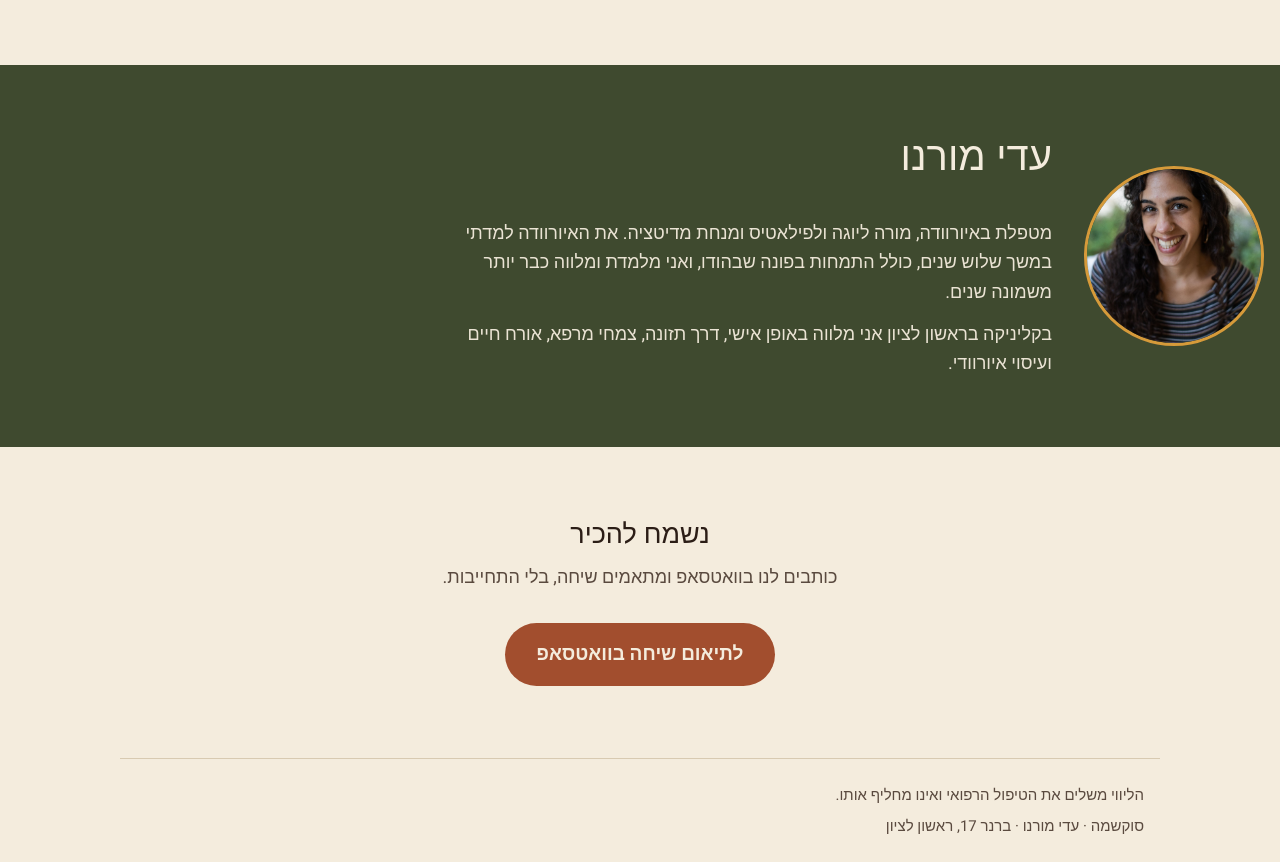
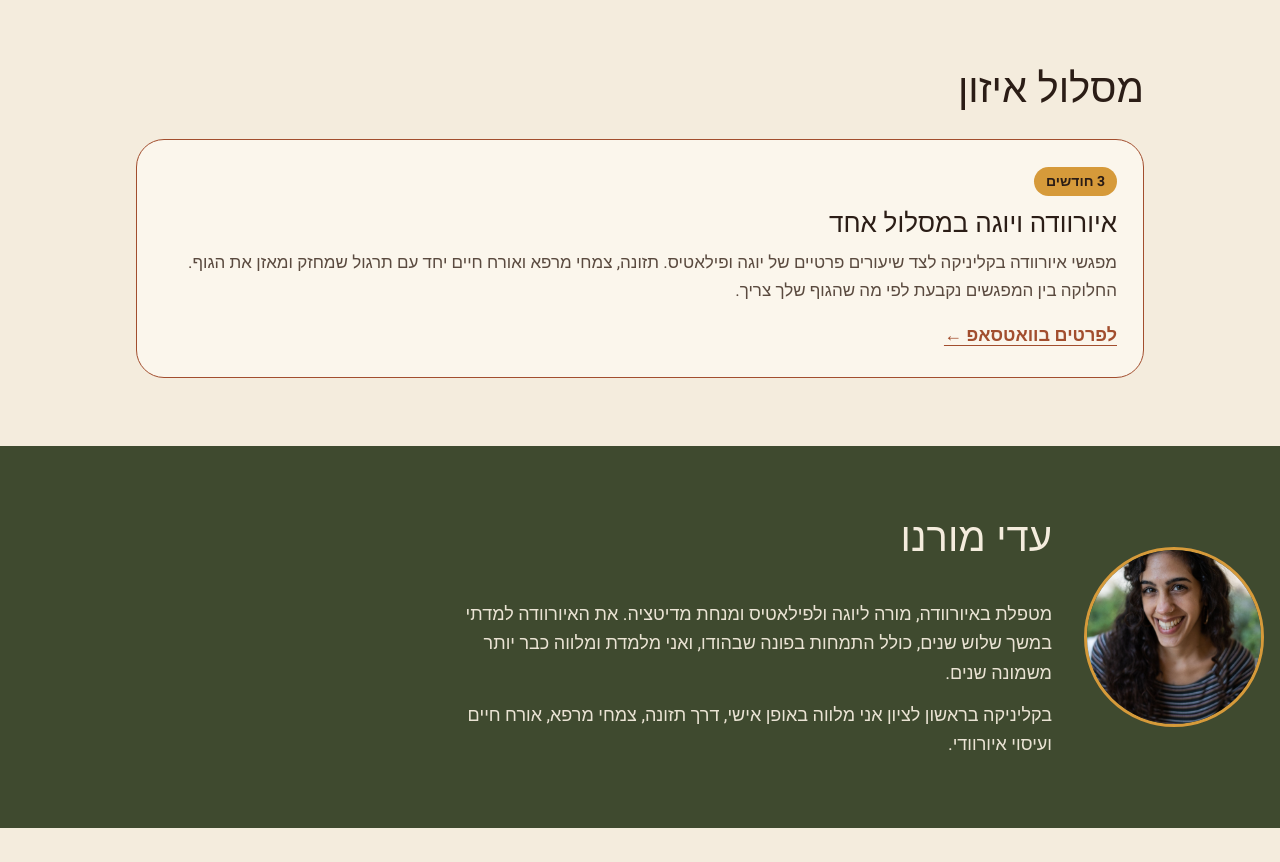
Before and after one commit to adisharabi93/sukshma-site, a plain HTML site: page ayurveda-rishon-lezion/index.html in a window 1280 px wide. Shown: the part 1780-2642 px from the top of the page. Drawn offline with Linux system fonts and the light colour scheme.

Commit message:
Add Balance track (yoga + Ayurveda) to private and Ayurveda pages and terms
Co-Authored-By: Claude Opus 5.5 <noreply@anthropic.com>
Claude-Session: https://claude.ai/code/session_01GXUpyTmp3ZaTkqsqVJDzDH

```diff
--- a/ayurveda-rishon-lezion/index.html
+++ b/ayurveda-rishon-lezion/index.html
@@ -169,6 +169,18 @@ a{color:inherit}
     </div>
   </section>
 
+  <section class="wrap sec" style="padding-top:0">
+    <h2>מסלול איזון</h2>
+    <div class="offers">
+      <div class="offer">
+        <span class="tag">3 חודשים</span>
+        <h3>איורוודה ויוגה במסלול אחד</h3>
+        <p>מפגשי איורוודה בקליניקה לצד שיעורים פרטיים של יוגה ופילאטיס. תזונה, צמחי מרפא ואורח חיים יחד עם תרגול שמחזק ומאזן את הגוף. החלוקה בין המפגשים נקבעת לפי מה שהגוף שלך צריך.</p>
+        <a class="more" href="https://wa.me/972525624983?text=%D7%A9%D7%9C%D7%95%D7%9D%2C%20%D7%90%D7%A9%D7%9E%D7%97%20%D7%9C%D7%A9%D7%9E%D7%95%D7%A2%20%D7%A2%D7%9C%20%D7%9E%D7%A1%D7%9C%D7%95%D7%9C%20%D7%94%D7%90%D7%99%D7%96%D7%95%D7%9F.%20%D7%94%D7%9E%D7%98%D7%A8%D7%94%20%D7%A9%D7%9C%D7%99%20%D7%94%D7%99%D7%90%3A%20" target="_blank" rel="noopener">לפרטים בוואטסאפ ←</a>
+      </div>
+    </div>
+  </section>
+
    <section class="band">
     <div class="wrap sec about">
       <img class="portrait" src="/images/adi-morano-portrait.jpg" alt="עדי מורנו מתרגלת יוגה" width="180" height="180">
```
Also changed, not shown: private-yoga-pilates-rishon-lezion/index.html (+3 -1 lines), terms/index.html (+1 -1 lines).
